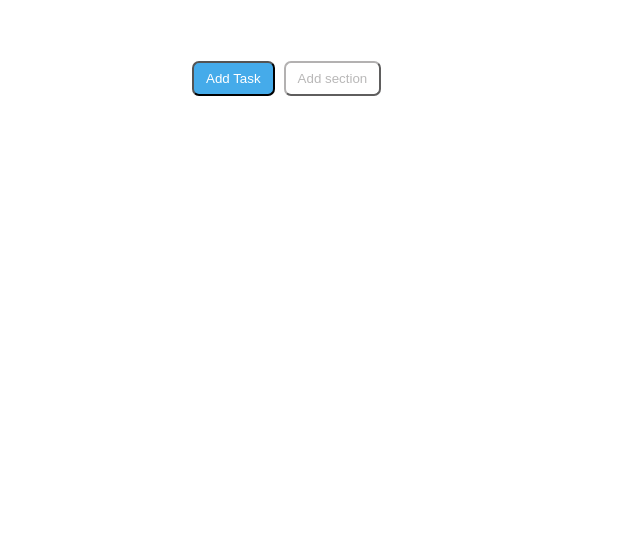
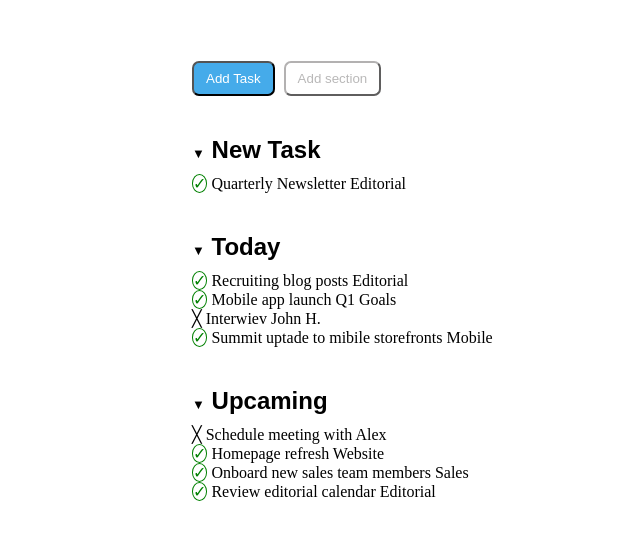
Before and after one commit to lapoceracchini/html-css-toboolist, a plain HTML site: page index.html in a window 1280 px wide. Shown: the part 79-618 px from the top of the page, without its empty margins (0-640 px from the left). Drawn offline with Linux system fonts and the light colour scheme.

Commit message:
quasi finito

```diff
--- a/css/style.css
+++ b/css/style.css
@@ -42,3 +42,26 @@ button{
   background-color: white;
   border-color: rgb(179, 177, 177);
 }
+
+ul{
+  margin-top: 40px;
+  list-style-type: none;
+}
+
+h2{
+  padding-bottom: 10px;
+  font-family: sans-serif;
+}
+
+.triangolo{
+  font-size: small;
+
+}
+
+.si{
+  color: green;
+  background-color: white;
+  border-color: green;
+  border-radius: 50%;
+  border: 1px solid;
+}
--- a/index.html
+++ b/index.html
@@ -24,8 +24,55 @@
     </header>
 
     <main>
+
       <button class="button1">Add Task</button>
       <button class="button2">Add section</button>
+
+      <ul>
+
+        <li>
+          <ul>
+            <li>
+              <h2><span class="triangolo">&#9660;</span> New Task</h2>
+            </li>
+            <li><span class="si">&#10003;</span> Quarterly Newsletter <span>Editorial</span></li>
+          </ul>
+        </li>
+
+        <li>
+          <ul>
+            <li>
+              <h2><span class="triangolo">&#9660;</span> Today</h2>
+            </li>
+
+            <li><span class="si">&#10003;</span> Recruiting blog posts <span>Editorial</span></li>
+
+            <li><span class="si">&#10003;</span> Mobile app launch <span>Q1 Goals</span></li>
+
+            <li><span>&#9587;</span> Interwiev John H. <span></span></li>
+
+            <li><span class="si">&#10003;</span> Summit uptade to mibile storefronts <span>Mobile</span></li>
+          </ul>
+        </li>
+
+        <li>
+          <ul>
+            <li>
+              <h2><span class="triangolo">&#9660;</span> Upcaming</h2>
+            </li>
+
+            <li><span>&#9587;</span> Schedule meeting with Alex</li>
+
+            <li><span class="si">&#10003;</span> Homepage refresh <span>Website</span></li>
+
+            <li><span class="si">&#10003;</span> Onboard new sales team members <span>Sales</span></li>
+
+            <li><span class="si">&#10003;</span> Review editorial calendar <span>Editorial</span></li>
+          </ul>
+        </li>
+
+      </ul>
+
     </main>
 
   </body>
```
